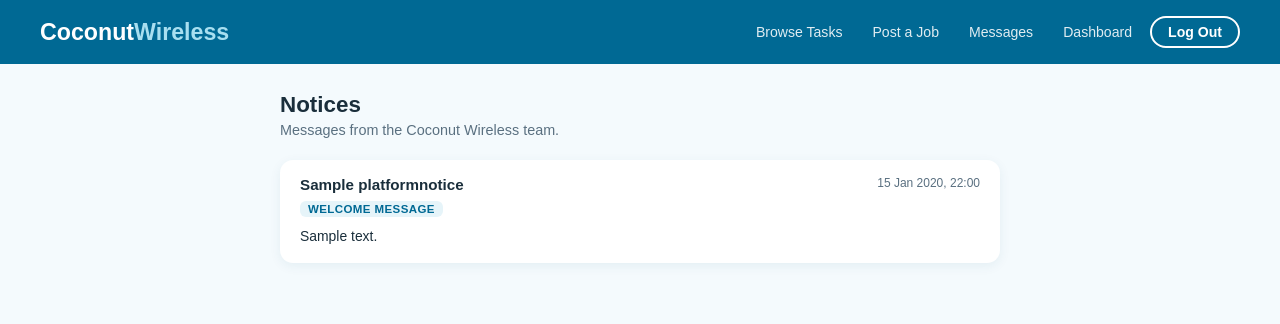
After one commit to cameronmar/tradie-website, a Django app: page /notices/ in a window 1280 px wide. The commit adds this page. Shown: the top 324 px of the page. Run offline with Django 5.2, Linux system fonts and the light colour scheme; a user stored in the database is signed in; tables that the repository leaves empty hold one stand-in row (values such as "Sample post").

Commit message:
Make job categories admin-editable; add notice compose/send with channel choice
- Job/trade categories (e.g. renaming "Chef" to "Catering") are now
  fully editable from the admin via TradeCategory, instead of being
  hardcoded in constants.py. TradeCategory.get_choices()/get_label_map()
  become the single live source for the task category picker, browse
  filter, tradie skill selection at signup, and every category display
  label. Existing tasks keep their stored category slug; only the
  display label changes when staff rename a category. Seeded via a
  data migration from the previous TRADE_CHOICES list.
- PlatformNoticeAdmin now actually delivers a notice on creation based
  on the channel staff pick: email sends immediately (resilient to
  SMTP failure, same pattern as invoice sending), in-platform becomes
  visible on the recipient's new /notices/ page. Previously the admin
  form saved a record but never sent anything.
- Add the customer-facing Notices page + sidebar links from the client
  and local pro dashboards and billing.

Co-Authored-By: Claude Sonnet 5 <noreply@anthropic.com>

```diff
--- a/marketplace/models.py
+++ b/marketplace/models.py
@@ -2,7 +2,7 @@ from django.contrib.auth.models import AbstractUser, BaseUserManager
 from django.core.validators import MinValueValidator, MaxValueValidator
 from django.db import models
 
-from .constants import TRADE_CHOICES, TOWN_CHOICES, EXPERIENCE_CHOICES
+from .constants import TOWN_CHOICES, EXPERIENCE_CHOICES
 from .managers import PublicReviewManager, PrivateReviewManager
 
 
@@ -87,7 +87,7 @@ class TradieProfile(models.Model):
     tin             = models.CharField(max_length=50, blank=True, verbose_name='TIN Number (optional)')
     years_experience = models.CharField(max_length=20, blank=True, choices=EXPERIENCE_CHOICES)
     bio             = models.TextField(blank=True)
-    trades          = models.JSONField(default=list)        # list of trade keys from TRADE_CHOICES
+    trades          = models.JSONField(default=list)        # list of TradeCategory slugs
     service_towns   = models.JSONField(default=list)        # list of town keys from TOWN_CHOICES
 
     # Provider verification documents
@@ -117,7 +117,7 @@ class TradieProfile(models.Model):
         return self.verification_status == self.VERIFICATION_APPROVED
 
     def trades_display(self):
-        lookup = dict(TRADE_CHOICES)
+        lookup = TradeCategory.get_label_map()
         return [lookup.get(t, t) for t in (self.trades or [])]
 
     def service_towns_display(self):
@@ -181,6 +181,27 @@ class TradeCategory(models.Model):
     def __str__(self):
         return self.name
 
+    @classmethod
+    def get_choices(cls):
+        """
+        Live (slug, "icon name") choices for job/trade categories — the single
+        source of truth for category pickers and skill selection across the
+        site. Renaming a category here (e.g. Chef -> Catering) updates every
+        picker and display label without a code change. Falls back to the
+        static TRADE_CHOICES seed list only if the table is empty (e.g. a
+        fresh install before migrations have seeded it).
+        """
+        rows = list(cls.objects.filter(active=True).order_by('name').values_list('slug', 'icon', 'name'))
+        if not rows:
+            from .constants import TRADE_CHOICES
+            return TRADE_CHOICES
+        return [(slug, f'{icon} {name}'.strip()) for slug, icon, name in rows]
+
+    @classmethod
+    def get_label_map(cls):
+        """Dict of slug -> 'icon name' display label, for quick lookups."""
+        return dict(cls.get_choices())
+
 
 class Task(models.Model):
     STATUS_OPEN        = 'open'
@@ -200,7 +221,7 @@ class Task(models.Model):
 
     client          = models.ForeignKey(User, on_delete=models.CASCADE, related_name='tasks')
     title           = models.CharField(max_length=200)
-    category        = models.CharField(max_length=20, choices=TRADE_CHOICES, blank=True)  # Legacy single category
+    category        = models.CharField(max_length=20, blank=True)  # Slug into TradeCategory; see category_label
     categories      = models.ManyToManyField(TradeCategory, related_name='tasks', blank=True)  # New multi-category
     description     = models.TextField()
     budget          = models.DecimalField(max_digits=10, decimal_places=2)
@@ -273,6 +294,13 @@ class Task(models.Model):
 
     def __str__(self):
         return self.title
+
+    @property
+    def category_label(self):
+        """Display label for `category`, live from TradeCategory (editable in admin)."""
+        if not self.category:
+            return ''
+        return TradeCategory.get_label_map().get(self.category, self.category)
 
     @property
     def quote_count(self):
--- a/marketplace/templates/marketplace/billing.html
+++ b/marketplace/templates/marketplace/billing.html
@@ -57,6 +57,7 @@ footer{display:none;}
     {% if user.pk %}<a href="{% url 'tradie_profile' user.pk %}" class="sb-link"><span class="icon">👤</span>My profile</a>{% endif %}
     <div class="sb-lbl" style="margin-top:10px;">Account</div>
     <a href="{% url 'inbox' %}" class="sb-link"><span class="icon">💬</span>Messages</a>
+    <a href="{% url 'notices' %}" class="sb-link"><span class="icon">🔔</span>Notices</a>
     <a href="{% url 'billing' %}" class="sb-link active"><span class="icon">🧾</span>Billing</a>
     <a href="{% url 'logout' %}" class="sb-link"><span class="icon">🚪</span>Log out</a>
   </aside>
--- a/marketplace/templates/marketplace/browse_tasks.html
+++ b/marketplace/templates/marketplace/browse_tasks.html
@@ -99,7 +99,7 @@
         {% for task in tasks %}
         <a href="{% url 'task_detail' task.pk %}" class="tc">
           <div>
-            <div class="tc-cat">{{ task.get_category_display }}</div>
+            <div class="tc-cat">{{ task.category_label }}</div>
             <div class="tc-title">{{ task.title }}</div>
             <div class="tc-desc">{{ task.description }}</div>
             <div class="tc-meta">
--- /dev/null
+++ b/marketplace/templates/marketplace/notices.html
@@ -0,0 +1,42 @@
+{% extends "marketplace/base.html" %}
+{% block title %}Notices – Coconut Wireless{% endblock %}
+
+{% block extra_css %}
+<style>
+.notices-page{max-width:760px;margin:0 auto;padding:28px 20px 50px;}
+.page-title{font-size:1.4rem;font-weight:700;margin:0 0 4px;}
+.page-sub{color:var(--muted);font-size:.9rem;margin:0 0 22px;}
+.notice-card{background:var(--white);border-radius:13px;box-shadow:0 3px 12px rgba(0,80,120,.07);padding:16px 20px;margin-bottom:12px;}
+.notice-hdr{display:flex;justify-content:space-between;align-items:flex-start;gap:10px;margin-bottom:6px;}
+.notice-subject{font-weight:700;font-size:.95rem;}
+.notice-time{font-size:.75rem;color:var(--muted);white-space:nowrap;}
+.notice-type{display:inline-block;font-size:.72rem;font-weight:700;text-transform:uppercase;letter-spacing:.4px;color:var(--blue);background:var(--blue-light);border-radius:6px;padding:2px 8px;margin-bottom:8px;}
+.notice-body{font-size:.87rem;color:var(--text);white-space:pre-wrap;line-height:1.6;}
+footer{display:none;}
+</style>
+{% endblock %}
+
+{% block content %}
+<div class="notices-page">
+  <div class="page-title">Notices</div>
+  <p class="page-sub">Messages from the Coconut Wireless team.</p>
+
+  {% if notices %}
+    {% for n in notices %}
+    <div class="notice-card">
+      <div class="notice-hdr">
+        <div class="notice-subject">{{ n.subject }}</div>
+        <div class="notice-time">{{ n.sent_at|date:"d M Y, H:i" }}</div>
+      </div>
+      <span class="notice-type">{{ n.get_notice_type_display }}</span>
+      <div class="notice-body">{{ n.body }}</div>
+    </div>
+    {% endfor %}
+  {% else %}
+    <div style="text-align:center;padding:50px 20px;color:var(--muted);">
+      <p style="font-size:2rem">🔔</p>
+      <p>No notices yet.</p>
+    </div>
+  {% endif %}
+</div>
+{% endblock %}
--- a/marketplace/templates/marketplace/task_detail.html
+++ b/marketplace/templates/marketplace/task_detail.html
@@ -52,7 +52,7 @@
         <span class="chip chip-{{ task.status }}">{{ task.get_status_display }}</span>
         <h1 style="margin-top:10px;">{{ task.title }}</h1>
         <div class="meta-row">
-          <span>{{ task.get_category_display }}</span>
+          <span>{{ task.category_label }}</span>
           <span>📍 <strong>{{ task.town }}</strong></span>
           <span>💰 <strong>FJD ${{ task.budget }}</strong></span>
           {% if task.preferred_date %}<span>📅 <strong>{{ task.preferred_date }}</strong></span>{% endif %}
@@ -283,7 +283,7 @@
       <div class="side-card">
         <h3>Task summary</h3>
         <div class="det-row"><span class="lbl">Status</span><span class="chip chip-{{ task.status }}">{{ task.get_status_display }}</span></div>
-        <div class="det-row"><span class="lbl">Category</span><span>{{ task.get_category_display }}</span></div>
+        <div class="det-row"><span class="lbl">Category</span><span>{{ task.category_label }}</span></div>
         <div class="det-row"><span class="lbl">Town</span><span>{{ task.town }}</span></div>
         <div class="det-row"><span class="lbl">Budget</span><span class="fw-bold text-blue">FJD ${{ task.budget }}</span></div>
         <div class="det-row"><span class="lbl">Quotes</span><span>{{ task.quote_count }}</span></div>
--- a/marketplace/urls.py
+++ b/marketplace/urls.py
@@ -33,6 +33,8 @@ urlpatterns = [
     path('tasks/<int:pk>/rate/client/', views.rate_client, name='rate_client'),
     # Profile
     path('profile/<int:pk>/',      views.tradie_profile, name='tradie_profile'),
+    # Notices
+    path('notices/',                         views.notices,      name='notices'),
     # Messages
     path('messages/',                        views.inbox,        name='inbox'),
     path('messages/<int:tpk>/<int:opk>/',    views.conversation, name='conversation'),
--- a/marketplace/views.py
+++ b/marketplace/views.py
@@ -21,7 +21,6 @@ from django.utils import timezone
 from .constants import (
     PRIVATE_REVIEW_CRITERIA,
     PUBLIC_REVIEW_CRITERIA,
-    TRADE_CHOICES,
     TOWN_CHOICES,
 )
 from .forms import (
@@ -38,6 +37,7 @@ from .forms import (
 from .models import (
     Invoice,
     Message,
+    PlatformNotice,
     PlatformSettings,
     PublicReview,
     Quote,
@@ -46,6 +46,7 @@ from .models import (
     Sponsor,
     Task,
     TermsAcceptance,
+    TradeCategory,
     TradieProfile,
     User,
 )
@@ -193,7 +194,7 @@ def register_tradie(request):
         return redirect('tradie_dashboard')
     return render(request, 'marketplace/register_tradie.html', {
         'form': form,
-        'trade_choices': TRADE_CHOICES,
+        'trade_choices': TradeCategory.get_choices(),
         'town_choices': TOWN_CHOICES,
         'closed_beta_enabled': settings.CLOSED_BETA_ENABLED,
         'beta_gate_tradies': settings.BETA_GATE_TRADIE_SIGNUPS,
@@ -330,7 +331,7 @@ def browse_tasks(request):
         'category_filter': category,
         'keyword_filter':  keyword,
         'town_filter':     town,
-        'category_choices': TRADE_CHOICES,
+        'category_choices': TradeCategory.get_choices(),
         'town_choices':    TOWN_CHOICES,
         'sponsors':        Sponsor.get_active_for_placement('browse_tasks_sidebar'),
     })
@@ -350,7 +351,7 @@ def post_task(request):
         return redirect('task_detail', pk=task.pk)
     return render(request, 'marketplace/post_task.html', {
         'form': form,
-        'category_choices': TRADE_CHOICES,
+        'category_choices': TradeCategory.get_choices(),
     })
 
 
@@ -709,6 +710,15 @@ def tradie_profile(request, pk):
     })
 
 
+# ── Notices ───────────────────────────────────────────────────────────────────
+
+@login_required
+def notices(request):
+    return render(request, 'marketplace/notices.html', {
+        'notices': PlatformNotice.objects.filter(recipient=request.user).order_by('-sent_at'),
+    })
+
+
 # ── Messages inbox ────────────────────────────────────────────────────────────
 
 @login_required
```
Also changed, not shown: marketplace/admin.py (+36 -0 lines), marketplace/forms.py (+13 -3 lines), marketplace/templates/marketplace/client_dashboard.html (+4 -3 lines), marketplace/templates/marketplace/tradie_dashboard.html (+5 -4 lines), marketplace/migrations/0013_alter_task_category.py (added), marketplace/migrations/0014_seed_trade_categories.py (added).
